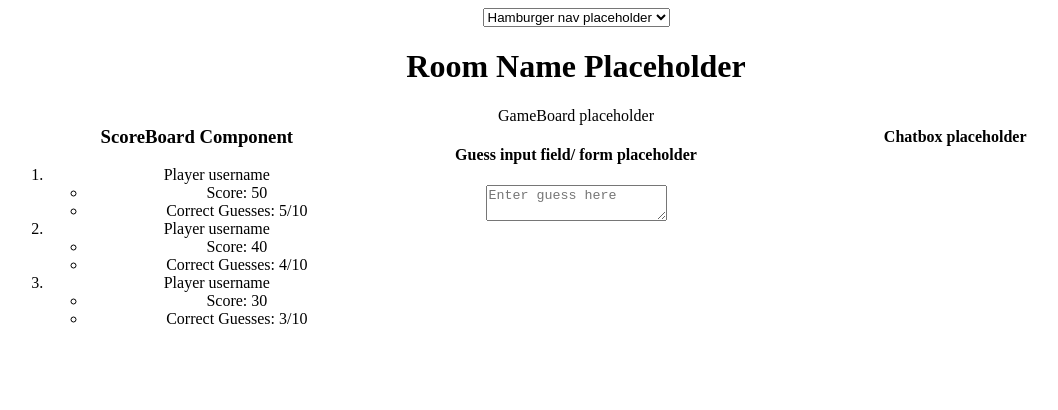
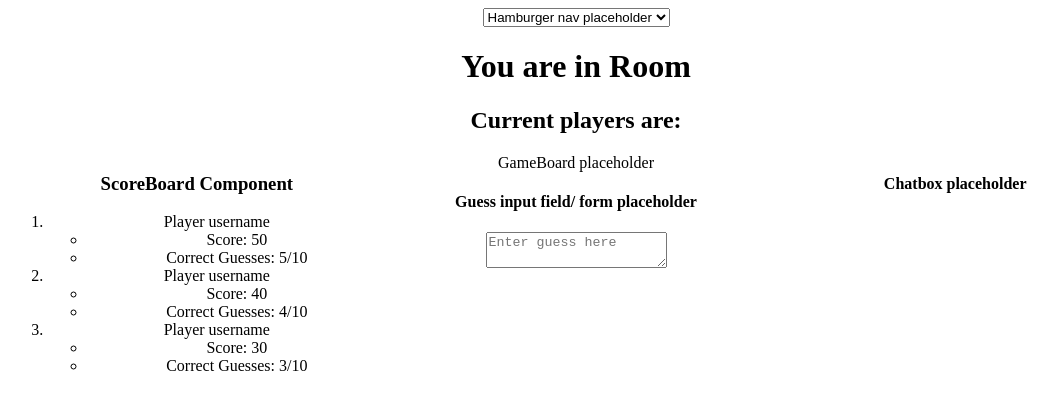
Before and after one commit to wowgr8/phrazel-frontend, a React (Create React App) app: page /GameRoom in a window 1280 px wide. Shown: the top 410 px of the page, without its empty margins (64-1122 px from the left). Built offline with nearby package versions, Linux system fonts and the light colour scheme; no server answers.

Commit message:
Add socket variable, props, Room #, & Player names

```diff
--- a/src/components/GameRoom.js
+++ b/src/components/GameRoom.js
@@ -1,24 +1,34 @@
-import React, { useState } from 'react';
+import React, { useEffect, useState } from "react";
 import { useNavigate } from "react-router-dom";
-import ScoreBoard from './ScoreBoard';
+import ScoreBoard from "./ScoreBoard";
+import io from "socket.io-client";
 
-function GameBoard() {
+const socket = io.connect("http://localhost:3001");
+
+function GameBoard({ room, players, setPlayers }) {
   let navigate = useNavigate();
 
   const hamburgerNav = (event) => {
-    event.target.value === 'option1' ? navigate('/ProfilePage') : navigate('/GameLobby');
-  }
+    event.target.value === "option1"
+      ? navigate("/ProfilePage")
+      : navigate("/GameLobby");
+  };
 
   const columnStyle = {
-    display: 'inline-block', // Creates column effect
-    width: '30%', // creates spacing in between text
-    verticalAlign: 'top', // each div has the same top starting point
-    };
+    display: "inline-block", // Creates column effect
+    width: "30%", // creates spacing in between text
+    verticalAlign: "top", // each div has the same top starting point
+  };
+
+  // Added by Mau & Brendan 4/9
+  useEffect(() => {
+    socket.on("players", (data) => setPlayers(data));
+  }, [socket]);
 
   return (
     <div>
       <div>
-        <select id="navOptions"  onChange={hamburgerNav}>
+        <select id="navOptions" onChange={hamburgerNav}>
           <option value="">Hamburger nav placeholder</option>
           <option value="option1">Profile Page</option>
           <option value="option2">Game Lobby</option>
@@ -26,25 +36,28 @@ function GameBoard() {
       </div>
 
       <div>
-        <h1>Room Name Placeholder</h1>
+        {/* Below edited by Mau & Brendan 4/9 */}
+        <h1>You are in Room {room}</h1>
+        <h2>Current players are: {players}</h2>
       </div>
 
       <div style={columnStyle}>
         <ScoreBoard />
       </div>
 
-      <div style={columnStyle}>GameBoard placeholder
+      <div style={columnStyle}>
+        GameBoard placeholder
         <div>
           <h4>Guess input field/ form placeholder</h4>
-          <textarea placeholder='Enter guess here'></textarea>
+          <textarea placeholder="Enter guess here"></textarea>
         </div>
       </div>
 
-      <div style={columnStyle} >
+      <div style={columnStyle}>
         <h4>Chatbox placeholder</h4>
       </div>
     </div>
-  )
+  );
 }
 
-export default GameBoard
+export default GameBoard;
```
